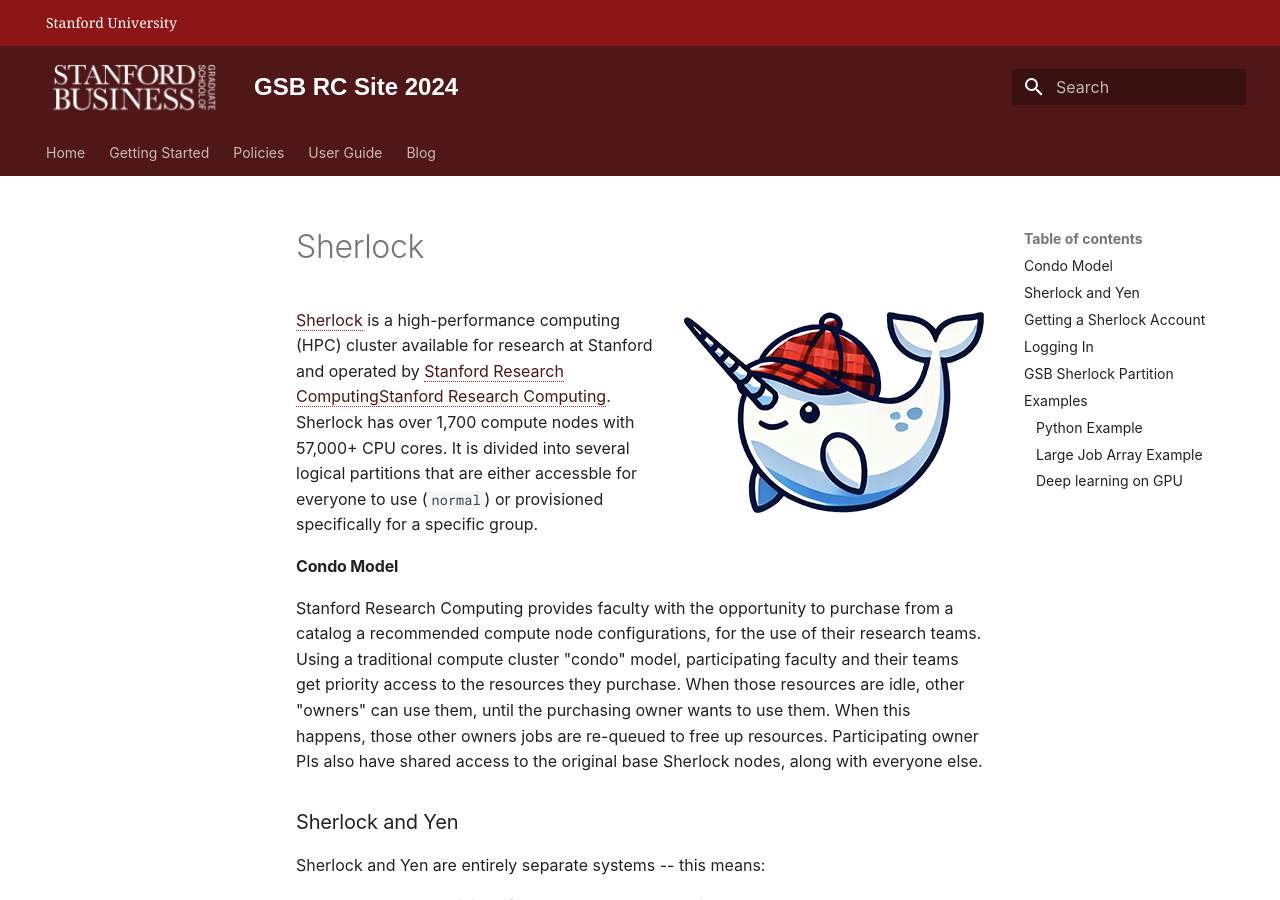
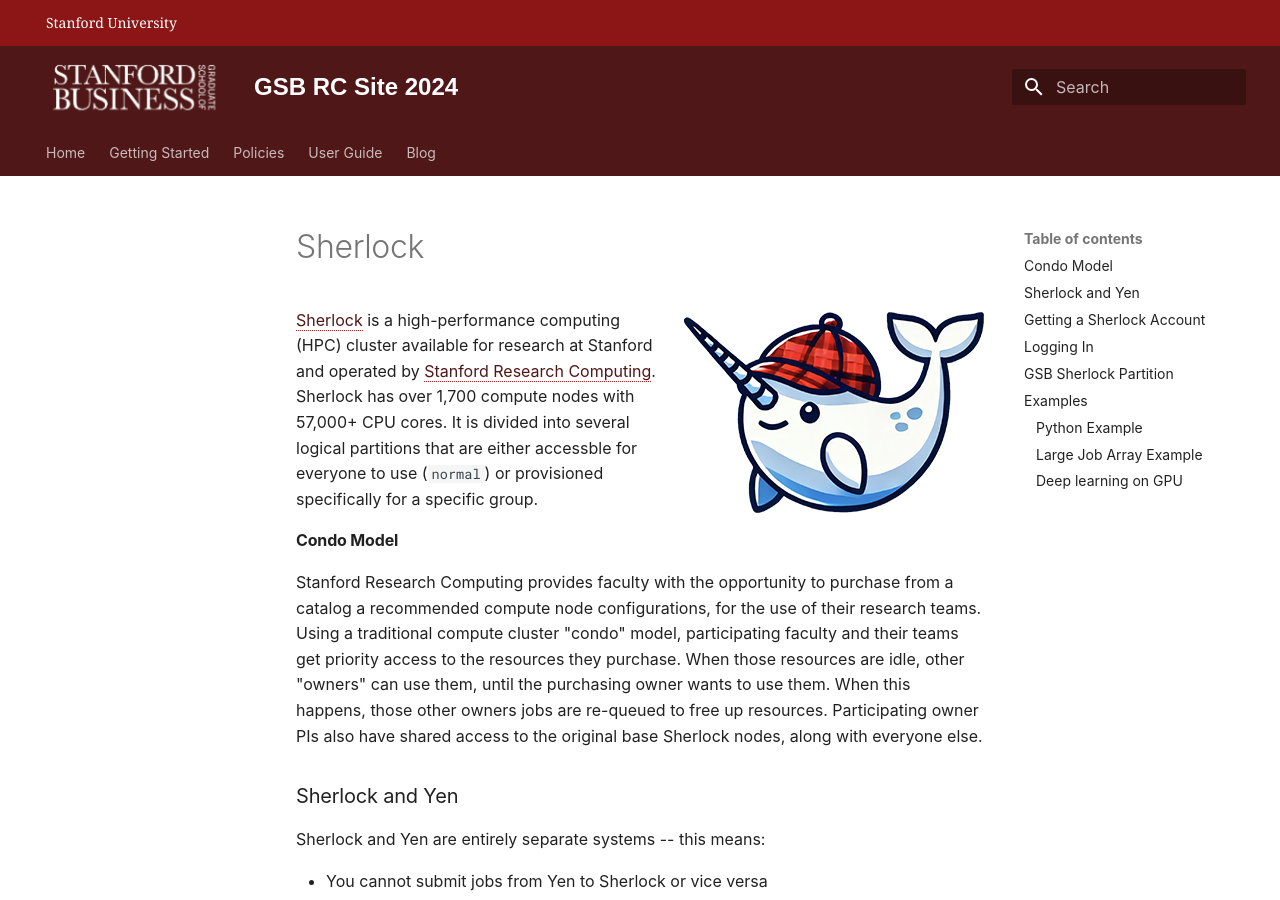
Before and after one commit to gsbdarc/rcpedia_mockup, an MkDocs documentation site: the page built from docs/_policies/sherlock.md, in a window 1280 px wide and 900 px high. Built offline with MkDocs 1.6.1 and Material for MkDocs 9.7.7, drawn with Linux system fonts in a browser that asks for light colours; some web fonts are replaced.

Commit message:
Update sherlock.md

```diff
--- a/docs/_policies/sherlock.md
+++ b/docs/_policies/sherlock.md
@@ -2,7 +2,7 @@
 
 ![Sherlock Logo on a Narwhal](/assets/images/sherlock_narwhal_small.png){ align=right }
 
-[Sherlock](https://www.sherlock.stanford.edu/) is a high-performance computing (HPC) cluster available for research at Stanford and operated by [Stanford Research Computing](https://srcc.stanford.edu)<a href="https://srcc.stanford.edu/" target="_blank">Stanford Research Computing</a>. Sherlock has over 1,700 compute nodes with 57,000+ CPU cores. It is divided into several logical partitions that are either accessble for everyone to use (`normal`) or provisioned specifically for a specific group.
+[Sherlock](https://www.sherlock.stanford.edu/) is a high-performance computing (HPC) cluster available for research at Stanford and operated by [Stanford Research Computing](https://srcc.stanford.edu){:target="_blank"}. Sherlock has over 1,700 compute nodes with 57,000+ CPU cores. It is divided into several logical partitions that are either accessble for everyone to use (`normal`) or provisioned specifically for a specific group.
 
 #### Condo Model
 Stanford Research Computing provides faculty with the opportunity to purchase from a catalog a recommended compute node configurations, for the use of their research teams. Using a traditional compute cluster "condo" model, participating faculty and their teams get priority access to the resources they purchase. When those resources are idle, other "owners" can use them, until the purchasing owner wants to use them. When this happens, those other owners jobs are re-queued to free up resources. Participating owner PIs also have shared access to the original base Sherlock nodes, along with everyone else.
```
